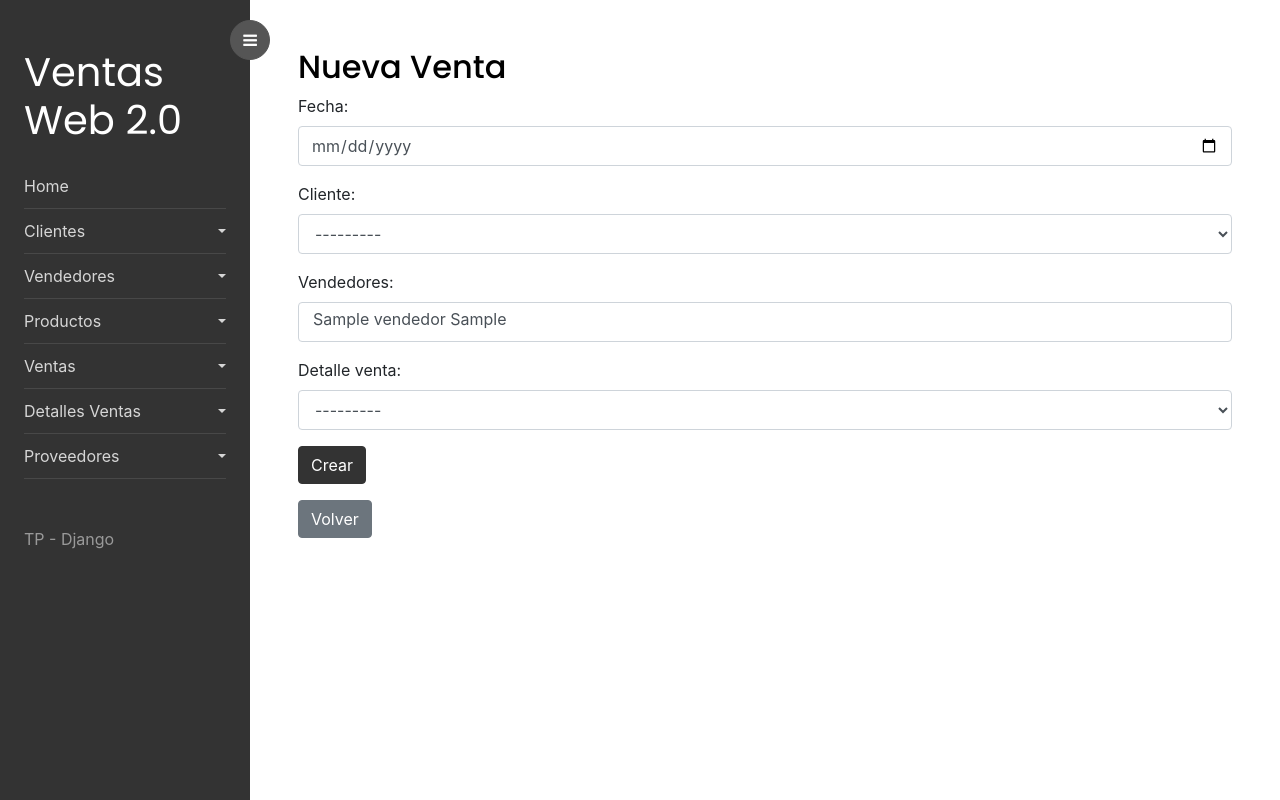
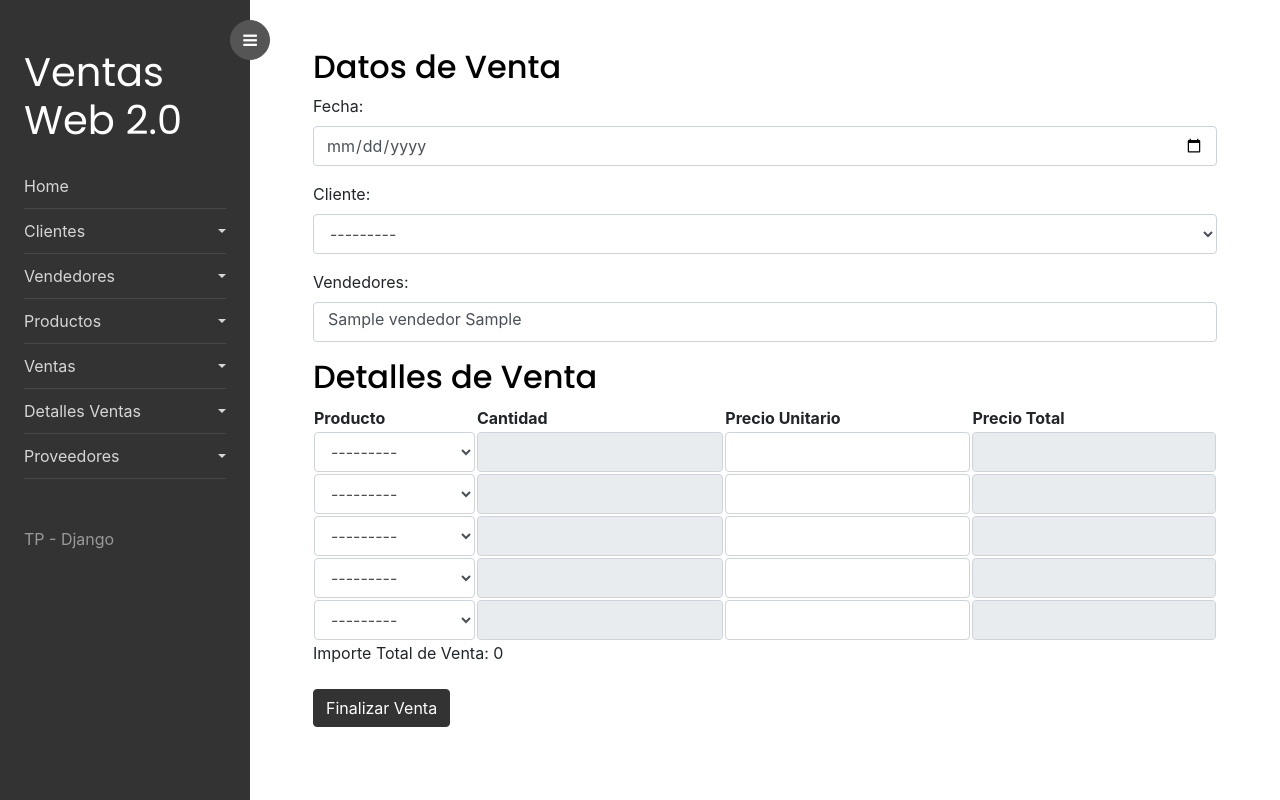
Before and after one commit to sebastianeula2015/c_a_c_grupo15, a Django app: page /ventas_nueva in a window 1280 px wide. Run offline with Django 5.2, Linux system fonts and the light colour scheme; tables that the repository leaves empty hold one stand-in row (values such as "Sample post"); some libraries are stand-ins or nearby versions.

Commit message:
grbacacion de ventas, ok

```diff
--- a/web/models.py
+++ b/web/models.py
@@ -50,19 +50,28 @@ class Venta(models.Model):
     fecha = models.DateField()
     cliente = models.ForeignKey('Cliente', on_delete=models.CASCADE)
     vendedores = models.ManyToManyField('Vendedor')
-    detalle_venta = models.ForeignKey('DetalleVenta', on_delete=models.CASCADE)
 
     def __str__(self):
         return f"Venta del {self.fecha} para {self.cliente}"
 
 
 class DetalleVenta(models.Model):
-    producto = models.ForeignKey('Producto', on_delete=models.CASCADE)
+    venta = models.ForeignKey(Venta, on_delete=models.CASCADE)
+    producto = models.ForeignKey(Producto, on_delete=models.CASCADE)
     cantidad = models.IntegerField()
     precio = models.DecimalField(max_digits=10, decimal_places=2)
+    precio_total = models.DecimalField(max_digits=10, decimal_places=2, default=0)
 
     def __str__(self):
         return f"{self.producto.nombre} ({self.cantidad})"
+
+    def save(self, *args, **kwargs):
+        # Calcular precio total antes de guardar
+        if self.cantidad and self.precio:
+            self.precio_total = self.cantidad * self.precio
+
+        super().save(*args, **kwargs)
+
 
 class Proveedor(Persona):
     cuit = models.CharField(max_length=50)
--- a/web/templates/web/base.html
+++ b/web/templates/web/base.html
@@ -9,7 +9,12 @@
 	<link rel="stylesheet" href="https://stackpath.bootstrapcdn.com/font-awesome/4.7.0/css/font-awesome.min.css">
 	<link rel="stylesheet" href="{% static 'web/css/style.css' %} ">
 	<link rel="stylesheet" href="{% static 'web/css/bootstrap.min.css' %} ">
+	<script src="https://code.jquery.com/jquery-3.6.0.min.js"></script>
+	<script src="{% static 'web/js/popper.js' %} "></script>
+	<script src="{% static 'web/js/bootstrap.min.js' %} "></script>
+	<script src="{% static 'web/js/main.js' %} "></script>
 	{% block extra_css %}{% endblock %}
+	{% block extra_js %}{% endblock %}
 </head>
 <body>
 <div class="wrapper d-flex align-items-stretch">
@@ -71,14 +76,11 @@
 	</div>
 </div>
 
-<script src="{% static 'web/js/jquery.min.js' %} "></script>
-<script src="{% static 'web/js/popper.js' %} "></script>
-<script src="{% static 'web/js/bootstrap.min.js' %} "></script>
-<script src="{% static 'web/js/main.js' %} "></script>
+
 
 </body>
 <script>
-	$(function(){
+$(function(){
 
 		$(document).ready(function(){
 			$('.collapse').on('show.bs.collapse',function(){
@@ -87,5 +89,6 @@
 		});
 
 	});
-	</script>
+</script>
+{% block extra_js_fin_html %}{% endblock %}
 </html>
--- a/web/templates/web/venta_form.html
+++ b/web/templates/web/venta_form.html
@@ -1,15 +1,133 @@
 {% extends "web/base.html" %}
 {% load static %}
-{% block titulo %}Vendedor - Nuevo{% endblock %}
+
+{% block titulo %}Crear Nueva Venta{% endblock %}
+
 {% block extra_css %}
-    <link rel="stylesheet" href="{% static 'web/css/style_vendedor.css' %} ">{% endblock %}
+<link rel="stylesheet" href="{% static 'web/css/style_vendedor.css' %}">
+{% endblock %}
 
 {% block main %}
-    <h2>{% if form.instance.pk %}Editar Venta{% else %}Nueva Venta{% endif %}</h2>
-    <form method="post">
-        {% csrf_token %}
-        {{ form.as_p }}
-        <button type="submit" class="btn btn-primary">Crear</button>
-    </form>
-    <a href="{% url 'venta_list' %}" class="btn btn-secondary mt-3">Volver</a>
+<div class="container">
+
+  <form method="post">
+    {% csrf_token %}
+    <div class="form-group">
+      <h2>Datos de Venta</h2>
+      {{ venta_form.as_p }}
+    </div>
+    {% if error_message %}
+    <div class="alert alert-danger">
+        {{ error_message }}
+    </div>
+    {% endif %}
+    <div class="form-group">
+      <h2>Detalles de Venta</h2>
+      {{ detalle_venta_formset.management_form }}
+      <div id="formset">
+        <table>
+          <thead>
+            <tr>
+              <th>Producto</th>
+              <th>Cantidad</th>
+              <th>Precio Unitario</th>
+              <th>Precio Total</th>
+            </tr>
+          </thead>
+          <tbody>
+            {% for form in detalle_venta_formset %}
+            <tr>
+              <td>{{ form.producto }}</td>
+              <td>{{ form.precio }}</td>
+              <td>{{ form.cantidad }}</td>
+              <td>{{ form.precio_total }}</td>
+            </tr>
+            {% endfor %}
+          </tbody>
+        </table>
+      </div>
+      <div class="form-group">
+        <label>Importe Total de Venta:</label>
+        <span id="importe-total">0</span>
+      </div>
+    </div>
+
+    <button type="submit" class="btn btn-primary">Finalizar Venta</button>
+  </form>
+</div>
+
 {% endblock %}
+{% block extra_js_fin_html %}
+
+<script>
+    $(document).ready(function() {
+        $('select[name$="producto"]').change(function() {
+          var selectElement = $(this);
+          var productoId = selectElement.val();
+
+          $.ajax({
+            type: 'GET',
+            url: '{% url "get_precio_producto" %}',
+            data: {
+              producto_id: productoId
+            },
+            success: function(data) {
+              console.log(data);
+              selectElement
+               .closest('tr')
+               .find('input[name$="precio"]')
+               .val(data.precio);
+
+              // Recalculate the total when the product is changed
+              var cantidad = selectElement.closest('tr').find('input[name$="cantidad"]').val();
+              var precio = data.precio;
+
+              if (cantidad && precio) {
+                var precioTotal = cantidad * precio;
+                selectElement.closest('tr').find('input[name$="precio_total"]').val(precioTotal);
+              } else {
+                selectElement.closest('tr').find('input[name$="precio_total"]').val(0);
+              }
+
+              // Calculate the total
+              var total = 0;
+              $('input[name$="precio_total"]').each(function() {
+                var valor = parseFloat($(this).val());
+                if (!isNaN(valor)) {
+                  total += valor;
+                } else {
+                  total += 0; // If the field is empty or not a number, add 0 to the total
+                }
+              });
+              $('#importe-total').text(total.toFixed(2));
+            }
+          });
+        });
+
+        $('input[name$="cantidad"]').on('input', function() {
+          var cantidad = $(this).val();
+          var precio = $(this).closest('tr').find('input[name$="precio"]').val();
+
+          if (cantidad && precio) {
+            var precioTotal = cantidad * precio;
+            $(this).closest('tr').find('input[name$="precio_total"]').val(precioTotal);
+          } else {
+            $(this).closest('tr').find('input[name$="precio_total"]').val(0);
+          }
+
+          // Calculate the total
+          var total = 0;
+          $('input[name$="precio_total"]').each(function() {
+            var valor = parseFloat($(this).val());
+            if (!isNaN(valor)) {
+              total += valor;
+            } else {
+              total += 0; // If the field is empty or not a number, add 0 to the total
+            }
+          });
+          $('#importe-total').text(total.toFixed(2));
+        });
+      });
+</script>
+
+{% endblock %}
--- a/web/urls.py
+++ b/web/urls.py
@@ -14,6 +14,7 @@ urlpatterns = [
     path('producto_modificacion/<int:pk>/', views.producto_modificacion, name='producto_modificacion'),
     path('producto_eliminar/<int:pk>/', views.producto_eliminar, name='producto_eliminar'),
     path('producto_consulta', views.producto_consulta, name='producto_consulta'),
+    path('get_precio_producto/', views.get_precio_producto, name='get_precio_producto'),
 
     path('vendedor_nuevo', views.vendedor_nuevo, name='vendedor_nuevo'),
     path('vendedor_modificacion/<int:pk>/', views.vendedor_modificacion, name='vendedor_modificacion'),
@@ -25,6 +26,8 @@ urlpatterns = [
     path('ventas_nueva', views.venta_create, name='venta_create'),
     path('ventas/<int:pk>/editar/', views.venta_update, name='venta_update'),
     path('ventas/<int:pk>/eliminar/', views.venta_delete, name='venta_delete'),
+    path('ventas/venta_mensaje/<int:venta_id>/', views.venta_mensaje, name='venta_mensaje'),
+
 
     path('detalleventas/', views.detalleventa_list, name='detalleventa_list'),
     path('detalleventas/<int:pk>/', views.detalleventa_detail, name='detalleventa_detail'),
--- a/web/views.py
+++ b/web/views.py
@@ -8,6 +8,13 @@ from .forms_vendedor import *
 from .forms_venta import *
 from .forms_proveedor import *
 import datetime
+from django.http import JsonResponse
+from django.forms import formset_factory
+from django.db import transaction
+from .models import Venta, DetalleVenta
+import logging
+from django.http import HttpResponseServerError
+logger = logging.getLogger(__name__)
 
 def index(request):
     # Accedo a la BBDD a traves de los modelos
@@ -110,6 +117,17 @@ def producto_eliminar(request, pk):
         return redirect('producto_consulta')
     return render(request, 'web/producto_eliminar.html', {'producto': producto})
 
+def get_precio_producto(request):
+    producto_id = request.GET.get('producto_id')
+    if producto_id:
+        try:
+            producto = Producto.objects.get(pk=producto_id)
+            data = {'precio': producto.precio}
+        except Producto.DoesNotExist:
+            data = {'error': 'Producto no encontrado'}
+    else:
+        data = {'error': 'ID de producto no proporcionado'}
+    return JsonResponse(data)
 ## VENDEDOR ###################################################################################
 
 def vendedor_consulta(request):
@@ -161,16 +179,57 @@ def venta_detail(request, pk):
     venta = get_object_or_404(Venta, pk=pk)
     return render(request, 'web/venta_detail.html', {'venta': venta})
 
+def venta_mensaje(request, venta_id):
+    venta = Venta.objects.get(pk=venta_id)
+    context = {
+        'venta_id': venta_id,
+        'venta': venta,
+    }
+    return render(request, 'web/venta_mensaje.html', context)
+
+########
 def venta_create(request):
-    if request.method == "POST":
-        form = VentaForm(request.POST)
-        if form.is_valid():
-            form.save()
-            messages.success(request, 'Venta creada exitosamente')
-            return redirect('venta_list')
+    if request.method == 'POST':
+        venta_form = VentaForm(request.POST)
+        detalle_venta_formset = DetalleVentaFormSet(request.POST)
+
+        flagProductoObligatorio1 = False
+
+        if venta_form.is_valid() and detalle_venta_formset.is_valid():
+
+            if detalle_venta_formset.is_valid():  # Validate the formset
+                for form in detalle_venta_formset:
+                    if form.cleaned_data.get('producto') is not None and form.cleaned_data.get('precio') is not None and form.cleaned_data.get('cantidad') is not None:
+                        venta = venta_form.save()
+                        detalle_venta = form.save(commit=False)
+                        detalle_venta.venta = venta
+                        detalle_venta.precio_total = detalle_venta.cantidad * detalle_venta.precio  # Update precio_total here
+                        detalle_venta.save()
+                        flagProductoObligatorio1 = True
+                        print("grabando")
+                    else:
+                        if form.cleaned_data.get('producto') is None and flagProductoObligatorio1 == False:
+                            error_message = "Error en el formulario de detalle de venta. Por favor, revise los campos."
+                            context = {'venta_form': venta_form, 'detalle_venta_formset': detalle_venta_formset, 'error_message': error_message}
+                            return render(request, 'web/venta_form.html', context)
+                        else:
+                            return redirect('venta_mensaje', venta_id=venta.pk)
+            else:
+                error_message = "Error en el formulario de detalle de venta. Por favor, revise los campos."
+                context = {'venta_form': venta_form, 'detalle_venta_formset': detalle_venta_formset, 'error_message': error_message}
+        else:
+            error_message = "Error, Detalle de Venta. Si selecciona un producto, completo el resto de los campos"
+            context = {'venta_form': venta_form, 'detalle_venta_formset': detalle_venta_formset, 'error_message': error_message}
+            return render(request, 'web/venta_form.html', context)
     else:
-        form = VentaForm()
-    return render(request, 'web/venta_form.html', {'form': form})
+        venta_form = VentaForm()
+        detalle_venta_formset = DetalleVentaFormSet()
+
+    return render(request, 'web/venta_form.html', {
+        'venta_form': venta_form,
+        'detalle_venta_formset': detalle_venta_formset,
+    })
+################
 
 def venta_update(request, pk):
     venta = get_object_or_404(Venta, pk=pk)
```
Also changed, not shown: web/forms_venta.py (+31 -6 lines), web/templates/web/detalle_venta_form.html (added, +10 -0 lines), web/templates/web/venta_form copy.html (added, +15 -0 lines), web/templates/web/venta_mensaje.html (added, +10 -0 lines), web/migrations/0002_remove_venta_detalle_venta_detalleventa_venta.py (added), web/migrations/0003_detalleventa_precio_total.py (added).
